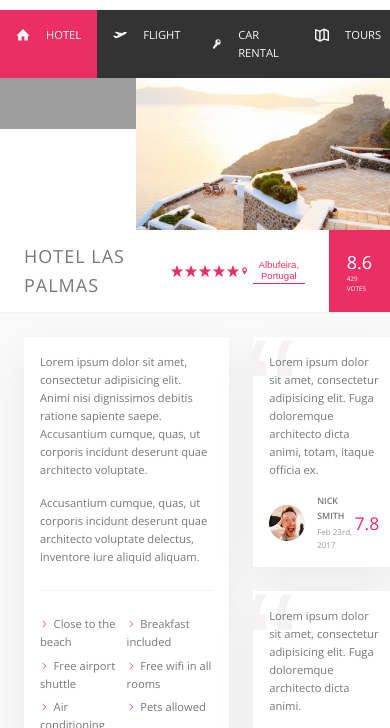
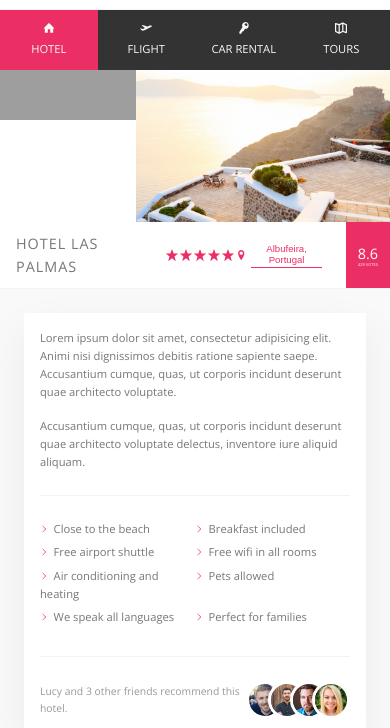
Before and after one commit to jiangmichael1/Learning-Sass-Flexbox-Trillo, a plain HTML site: page index.html in a window 390 px wide. Shown: the part 46-774 px from the top of the page. Drawn offline with nearby package versions, Linux system fonts and the light colour scheme; grey boxes are pictures that could not be loaded.

Commit message:
breakpoint medium completed

```diff
--- a/css/style.css
+++ b/css/style.css
@@ -92,6 +92,9 @@ body {
   @media only screen and (max-width: 56.25em) {
     .detail {
       padding: 3rem; } }
+  @media only screen and (max-width: 37.5em) {
+    .detail {
+      flex-direction: column; } }
 
 .description {
   background-color: #fff;
@@ -103,6 +106,10 @@ body {
     .description {
       padding: 2rem;
       margin-right: 3rem; } }
+  @media only screen and (max-width: 37.5em) {
+    .description {
+      margin-right: 0;
+      margin-bottom: 3rem; } }
 
 .user-reviews {
   flex: 1;
@@ -240,11 +247,21 @@ body {
       .side-nav__link:link, .side-nav__link:visited {
         justify-content: center;
         padding: 2rem; } }
+    @media only screen and (max-width: 37.5em) {
+      .side-nav__link:link, .side-nav__link:visited {
+        flex-direction: column;
+        padding: 1.5rem .5rem; } }
   .side-nav__icon {
     width: 1.75rem;
     height: 1.75rem;
     margin-right: 2rem;
     fill: currentColor; }
+    @media only screen and (max-width: 37.5em) {
+      .side-nav__icon {
+        margin-right: 0;
+        margin-bottom: .7rem;
+        width: 1.5rem;
+        height: 1.5rem; } }
 
 /* LEGAL TEXT */
 .legal {
@@ -274,6 +291,10 @@ body {
     text-transform: uppercase;
     letter-spacing: 1px;
     padding: 1.5rem 3rem; }
+    @media only screen and (max-width: 37.5em) {
+      .overview__heading {
+        font-size: 1.8rem;
+        padding: 1.25rem 2rem; } }
   .overview__stars {
     margin-right: auto;
     display: flex; }
@@ -297,13 +318,22 @@ body {
     align-items: center;
     justify-content: center;
     flex-direction: column; }
+    @media only screen and (max-width: 37.5em) {
+      .overview__rating {
+        padding: 0 1.5rem; } }
   .overview__rating-average {
     font-size: 2.25rem;
     font-weight: 300;
     margin-bottom: -3px; }
+    @media only screen and (max-width: 37.5em) {
+      .overview__rating-average {
+        font-size: 1.8rem; } }
   .overview__rating-count {
     font-size: .8rem;
     text-transform: uppercase; }
+    @media only screen and (max-width: 37.5em) {
+      .overview__rating-count {
+        font-size: .5rem; } }
 
 /* BUTTON INLINE */
 .btn-inline {
@@ -374,6 +404,8 @@ body {
   align-items: center; }
   .recommend__count {
     margin-right: auto; }
+  .recommend__friends {
+    display: flex; }
   .recommend__photo {
     box-sizing: content-box;
     height: 4rem;
@@ -436,6 +468,9 @@ body {
 .cta {
   padding: 3.5rem 0;
   text-align: center; }
+  @media only screen and (max-width: 56.25em) {
+    .cta {
+      padding: 2.5rem 0; } }
   .cta__book-now {
     font-size: 1.2rem;
     font-weight: 300;
--- a/sass/_base.scss
+++ b/sass/_base.scss
@@ -28,6 +28,7 @@ COLORS
 $bp-largest: 75em;    //1200px
 $bp-large: 68.75em;   //1100px
 $bp-medium: 56.25em;   //900px
+$bp-small: 37.5em;     //600px
 
 
 * {
```
Also changed, not shown: sass/_component.scss (+28 -0 lines), sass/_layout.scss (+9 -3 lines).
